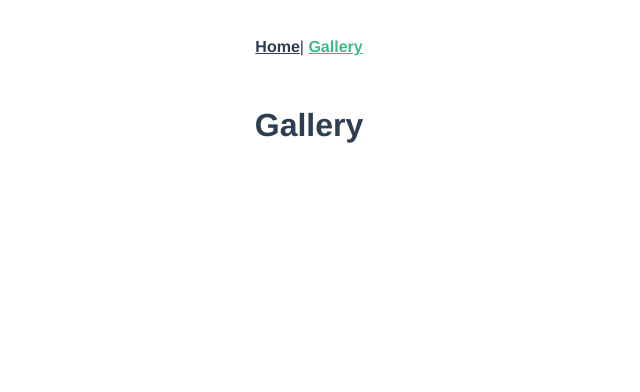
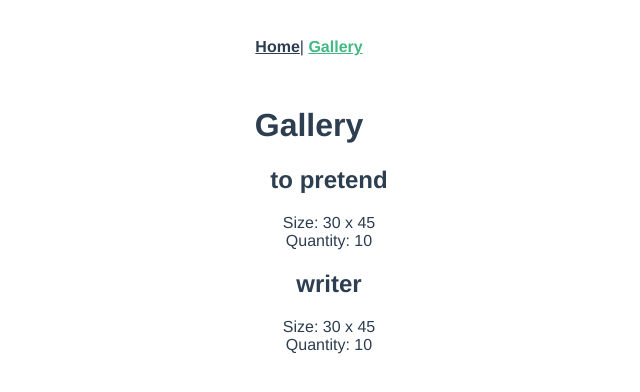
Before and after one commit to AnkanGranero/ag-web-shop, a Vue app: page /gallery in a window 1280 px wide. Shown: the top 392 px of the page, without its empty margins (331-971 px from the left). Built offline with nearby package versions, Linux system fonts and the light colour scheme.

Commit message:
added in Gallery template and the computed products

```diff
--- a/src/App.vue
+++ b/src/App.vue
@@ -26,4 +26,7 @@
     }
   }
 }
+li {
+  list-style: none;
+}
 </style>
--- a/src/views/Gallery.vue
+++ b/src/views/Gallery.vue
@@ -1,5 +1,24 @@
  <template>
   <div class="galleryWrapper">
     <h1>Gallery</h1>
+    <ul v-for="product in products" :key="product.id">
+      <h2>{{ product.name}}</h2>
+      <!--  <img :src="product.src" /> -->
+      <li>Size: {{ product.size}}</li>
+      <li>Quantity: {{ product.quantity}}</li>
+    </ul>
   </div>
 </template>
+<script>
+export default {
+  name: "gallery",
+  computed: {
+    products() {
+      return this.$store.state.products;
+    }
+  }
+};
+</script>
+
+<style>
+</style>
```
